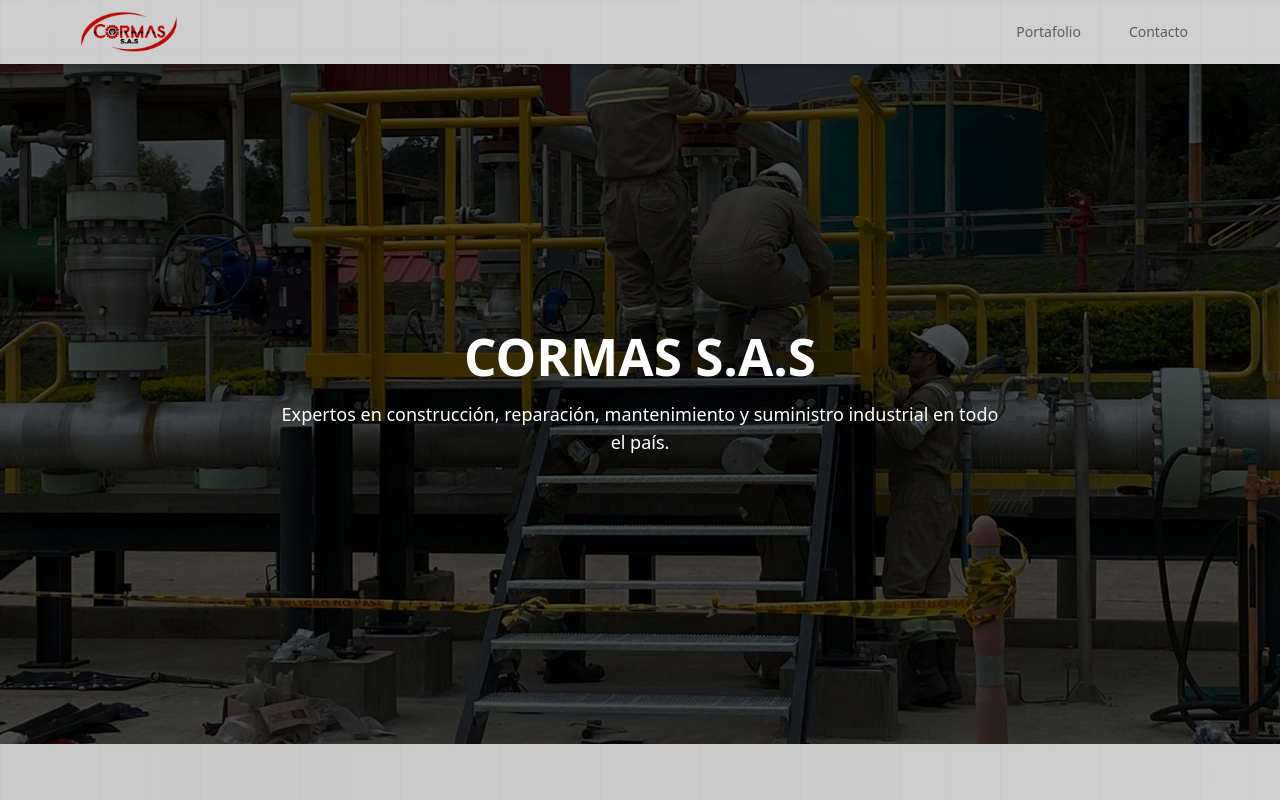
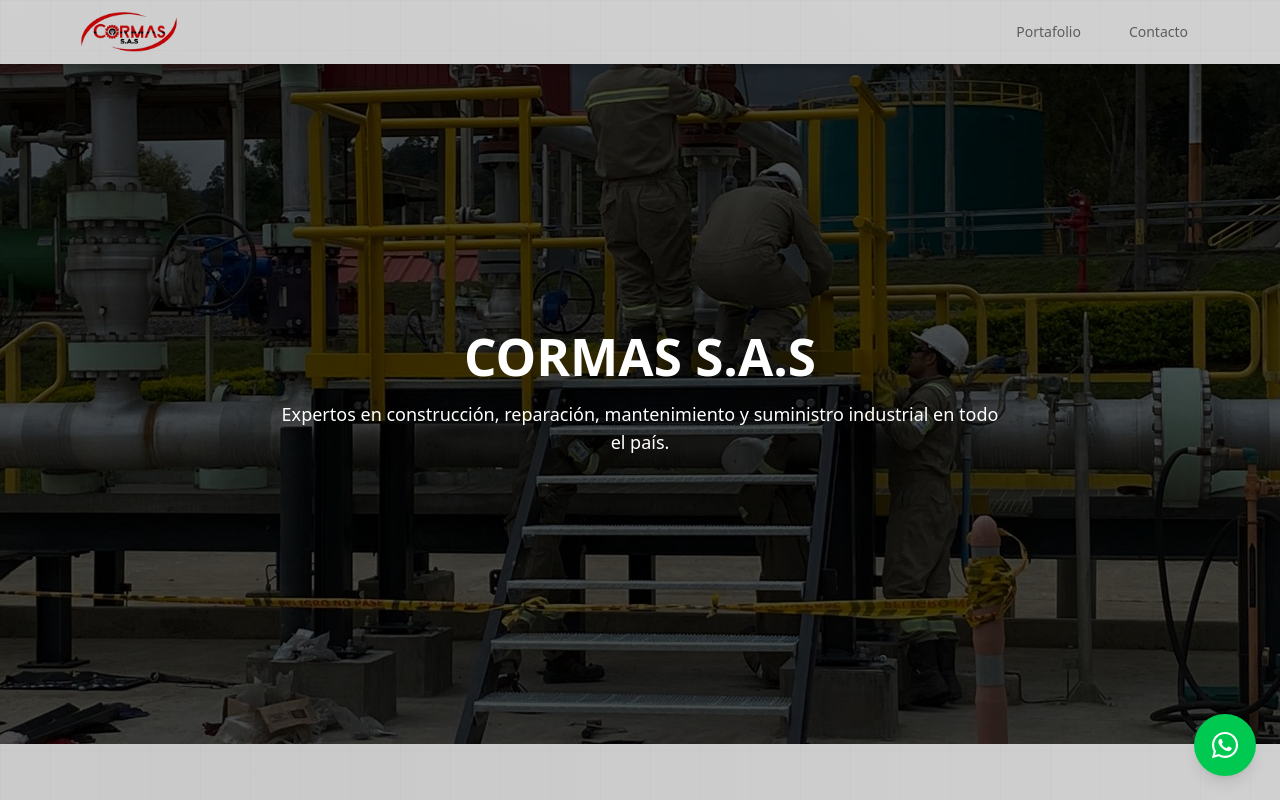
Before and after one commit to Ardilan13/cormas, a React (Vite) app: page / in a window 1280 px wide. Shown: the top 800 px of the page. Built offline with nearby package versions, Linux system fonts and the light colour scheme.

Commit message:
Boton de whatsapp

```diff
--- a/package.json
+++ b/package.json
@@ -13,6 +13,7 @@
     "@tailwindcss/vite": "^4.1.14",
     "react": "^19.1.1",
     "react-dom": "^19.1.1",
+    "react-icons": "^5.5.0",
     "react-router-dom": "^7.9.4",
     "tailwindcss": "^4.1.14"
   },
--- a/src/components/layout/Footer.tsx
+++ b/src/components/layout/Footer.tsx
@@ -9,11 +9,15 @@ export default function Footer() {
         <div className="flex space-x-4 mt-3 md:mt-0">
           <div>
             <h3>Ubicación</h3>
-            <p></p>
+            <ul>
+              <li></li>
+            </ul>
           </div>
           <div>
             <h3>Contacto</h3>
-            <p></p>
+            <ul>
+              <li></li>
+            </ul>
           </div>
         </div>
       </div>
--- a/src/components/layout/Layout.tsx
+++ b/src/components/layout/Layout.tsx
@@ -1,6 +1,7 @@
 import { Outlet } from "react-router-dom";
 import Navbar from "./Navbar";
 import Footer from "./Footer";
+import WhatsAppButton from "./Whatsapp";
 
 export default function Layout() {
   return (
@@ -8,6 +9,7 @@ export default function Layout() {
       <Navbar />
       <main className="flex-1">
         <Outlet />
+        <WhatsAppButton />
       </main>
       <Footer />
     </div>
--- /dev/null
+++ b/src/components/layout/Whatsapp.tsx
@@ -0,0 +1,19 @@
+import { FaWhatsapp } from "react-icons/fa";
+
+export default function WhatsAppButton() {
+  const phoneNumber = "573503461730"; // tu número en formato internacional (sin +, solo dígitos)
+  const message = "¡Hola! Me gustaría obtener más información.";
+  const encodedMessage = encodeURIComponent(message);
+  const whatsappUrl = `https://api.whatsapp.com/send?phone=${phoneNumber}&text=${encodedMessage}`;
+
+  return (
+    <a
+      href={whatsappUrl}
+      target="_blank"
+      rel="noopener noreferrer"
+      className="fixed bottom-6 right-6 bg-green-500 hover:bg-green-600 text-white p-4 rounded-full shadow-lg transition-all duration-300 hover:scale-110 z-50 flex items-center justify-center"
+    >
+      <FaWhatsapp className="text-3xl" />
+    </a>
+  );
+}
```
Also changed, not shown: 1 other file (tests, documents, lock files or other folders).
